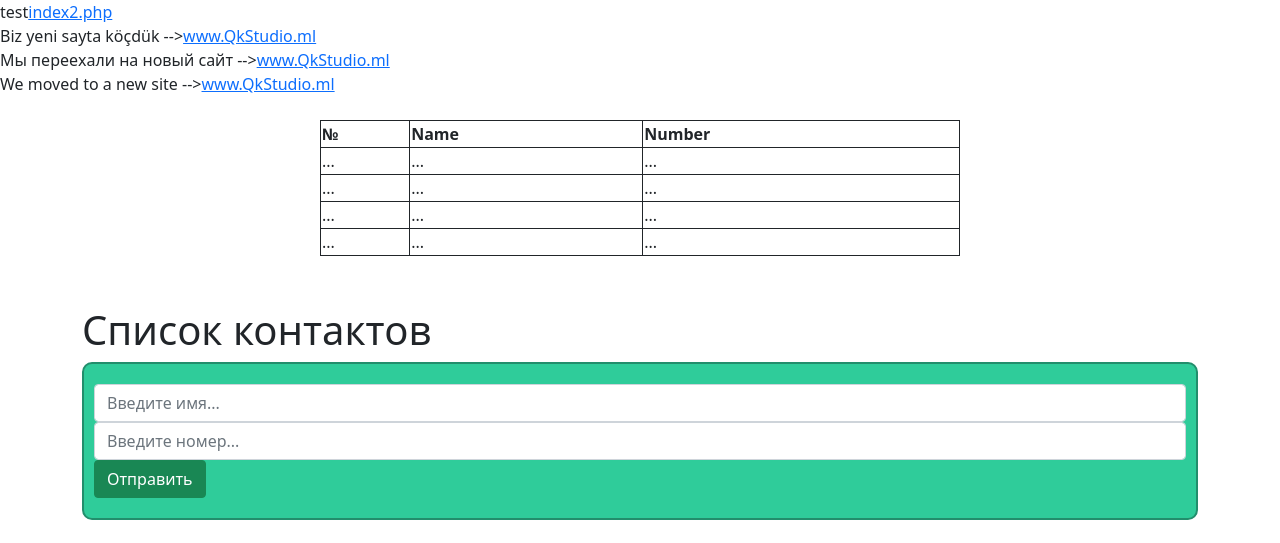
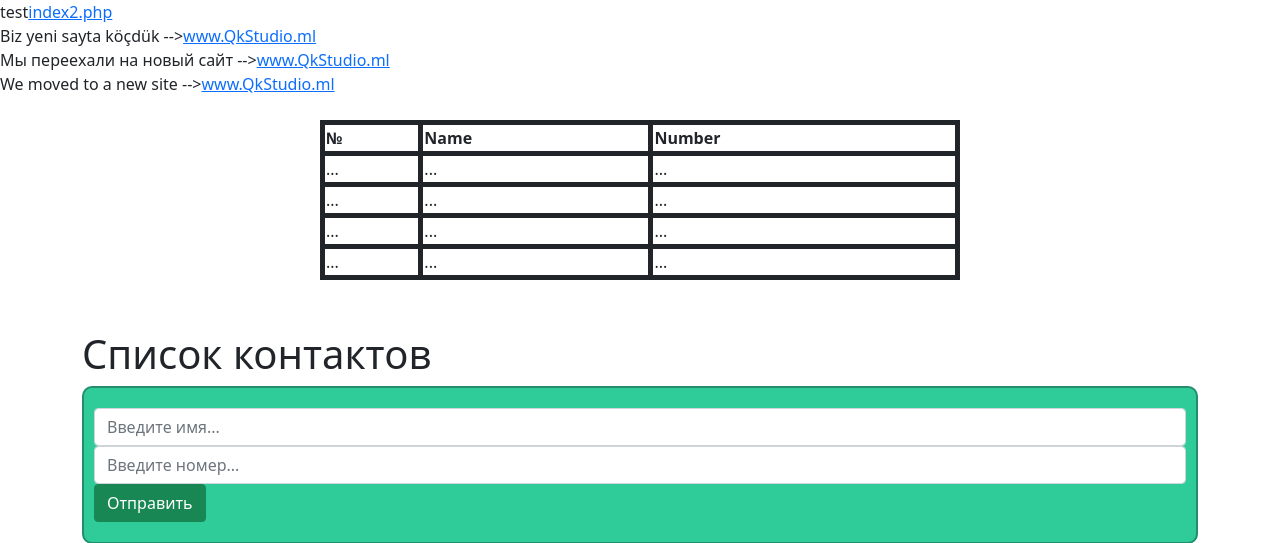
Before and after one commit to qafarlikerim/kera.ga, a PHP site: page / in a window 1280 px wide. Shown: the top 543 px of the page. Run offline with PHP 8.4, Linux system fonts and the light colour scheme; data that the repository does not hold is empty.

Commit message:
Update index.php

```diff
--- a/index.php
+++ b/index.php
@@ -9,7 +9,7 @@
   <link rel="stylesheet" href="https://cdn.jsdelivr.net/npm/bootstrap@5.1.3/dist/css/bootstrap.min.css">
   <style>
 table, th, td {
-  border: 1px solid;
+  border: 5px solid;
 }
 </style>
 </head>
```
